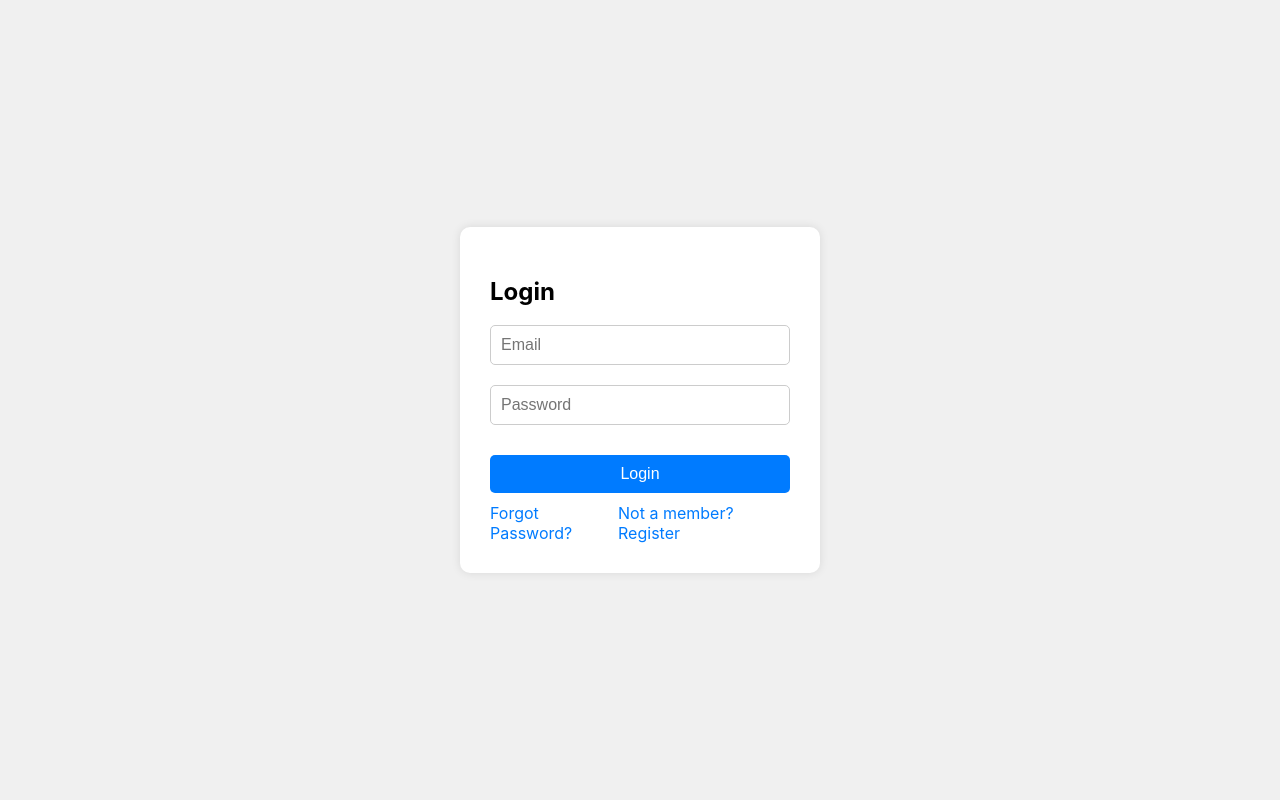
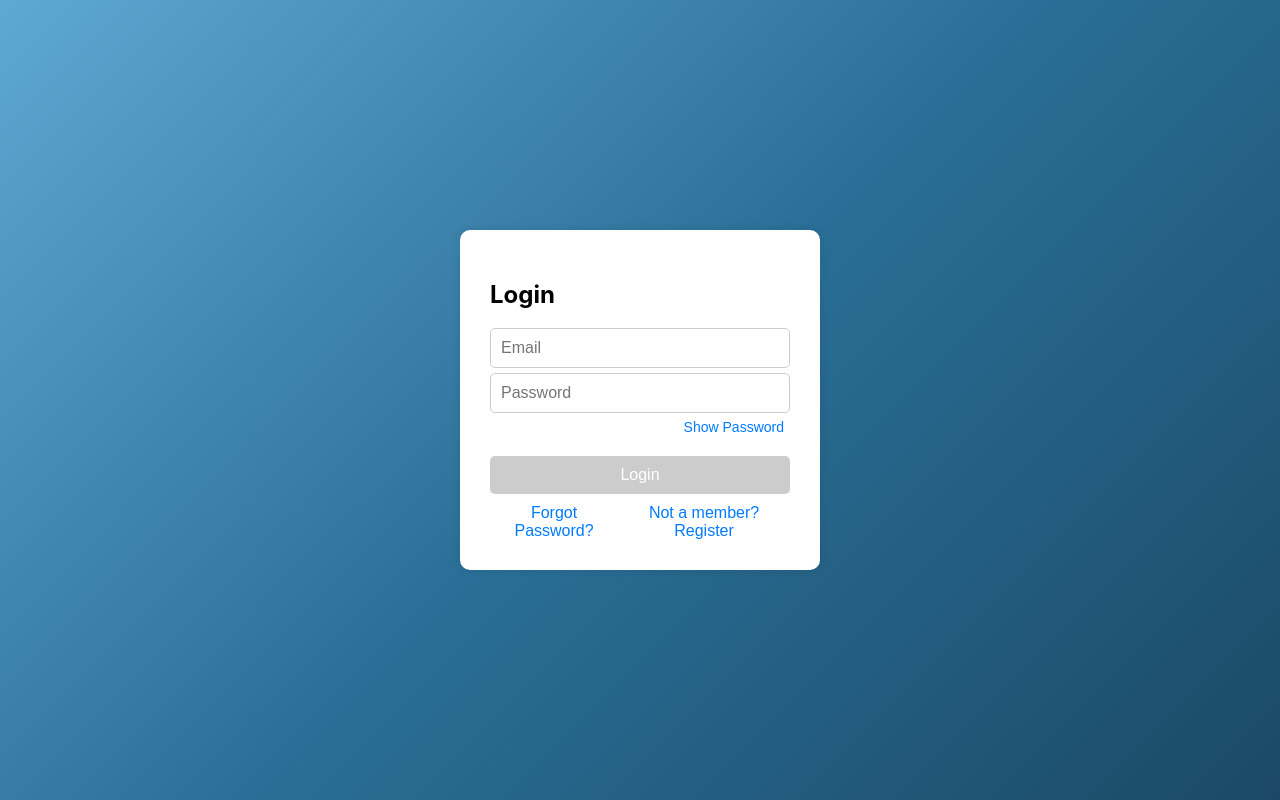
Before and after one commit to amalapeterexperionmea/datagen, a React (Create React App) app: page / in a window 1280 px wide. Built offline with nearby package versions, Linux system fonts and the light colour scheme.

Commit message:
Login Page modification

```diff
--- a/src/Components/Loginpage.js
+++ b/src/Components/Loginpage.js
@@ -1,5 +1,4 @@
-
-import React from "react";
+import React, { useState } from "react";
 import styled from "styled-components";
 
 const Container = styled.div`
@@ -8,10 +7,10 @@ const Container = styled.div`
   align-items: center;
   justify-content: center;
   height: 100vh;
-  background-color: #f0f0f0;
+  background: linear-gradient(135deg, #5FA8D3 0%, #2A6F97 50%, #1B4965 100%);
 `;
 
-const Form = styled.div`
+const Form = styled.form`
   display: flex;
   flex-direction: column;
   padding: 30px;
@@ -23,24 +22,30 @@ const Form = styled.div`
 
 const Input = styled.input`
   padding: 10px;
-  margin-bottom: 20px;
+  margin-bottom: 5px;
   border-radius: 5px;
   border: 1px solid #ccc;
   font-size: 16px;
 `;
 
+const ErrorMessage = styled.p`
+  color: red;
+  font-size: 12px;
+  margin: 5px 0 10px;
+`;
+
 const Button = styled.button`
   padding: 10px;
-  background-color: #007bff;
+  background-color: ${props => (props.disabled ? "#cccccc" : "#007bff")};
   color: white;
   border: none;
   border-radius: 5px;
-  cursor: pointer;
+  cursor: ${props => (props.disabled ? "not-allowed" : "pointer")};
   font-size: 16px;
   margin-top: 10px;
 
   &:hover {
-    background-color: #0056b3;
+    background-color: ${props => (props.disabled ? "#cccccc" : "#0056b3")};
   }
 `;
 
@@ -48,28 +53,119 @@ const Links = styled.div`
   display: flex;
   justify-content: space-between;
   margin-top: 10px;
+`;
 
-  a {
-    color: #007bff;
-    text-decoration: none;
+const StyledLinkButton = styled.button`
+  background: none;
+  border: none;
+  color: #007bff;
+  cursor: pointer;
+  text-decoration: none;
+  font-size: 16px;
+  padding: 0;
 
-    &:hover {
-      text-decoration: underline;
-    }
+  &:hover {
+    text-decoration: underline;
+  }
+`;
+
+const TogglePasswordButton = styled.button`
+  background: none;
+  border: none;
+  color: #007bff;
+  cursor: pointer;
+  font-size: 14px;
+  margin-bottom: 10px;
+  text-align: right;
+
+  &:hover {
+    text-decoration: underline;
   }
 `;
 
 function LoginPage() {
+  const [email, setEmail] = useState("");
+  const [password, setPassword] = useState("");
+  const [showPassword, setShowPassword] = useState(false);
+  const [errors, setErrors] = useState({ email: "", password: "" });
+
+
+  const validateEmail = (email) => {
+    const emailRegex = /^[^\s@]+@[^\s@]+\.[^\s@]+$/;
+    return emailRegex.test(email);
+  };
+
+
+  const validatePassword = (password) => {
+    return password.length >= 6;
+  };
+
+  const handleSubmit = (e) => {
+    e.preventDefault();
+    if (validateEmail(email) && validatePassword(password)) {
+      alert(`Email: ${email}, Password: ${password}`);
+    }
+  };
+
+  const handleEmailChange = (e) => {
+    const value = e.target.value;
+    setEmail(value);
+    setErrors({
+      ...errors,
+      email: validateEmail(value) ? "" : "Invalid email address.",
+    });
+  };
+
+  const handlePasswordChange = (e) => {
+    const value = e.target.value;
+    setPassword(value);
+    setErrors({
+      ...errors,
+      password: validatePassword(value)
+        ? ""
+        : "Password must be at least 6 characters long.",
+    });
+  };
+
+  const togglePasswordVisibility = () => {
+    setShowPassword(!showPassword);
+  };
+
   return (
     <Container>
-      <Form>
+      <Form onSubmit={handleSubmit}>
         <h2>Login</h2>
-        <Input type="email" placeholder="Email" />
-        <Input type="password" placeholder="Password" />
-        <Button>Login</Button>
+        <Input
+          type="email"
+          placeholder="Email"
+          value={email}
+          onChange={handleEmailChange}
+        />
+        {errors.email && <ErrorMessage>{errors.email}</ErrorMessage>}
+
+        <Input
+          type={showPassword ? "text" : "password"}
+          placeholder="Password"
+          value={password}
+          onChange={handlePasswordChange}
+        />
+        {errors.password && <ErrorMessage>{errors.password}</ErrorMessage>}
+
+        <TogglePasswordButton type="button" onClick={togglePasswordVisibility}>
+          {showPassword ? "Hide Password" : "Show Password"}
+        </TogglePasswordButton>
+
+        <Button type="submit" disabled={!email || !password || errors.email || errors.password}>
+          Login
+        </Button>
+
         <Links>
-          <a href="#">Forgot Password?</a>
-          <a href="#">Not a member? Register</a>
+          <StyledLinkButton onClick={() => alert("Forgot Password clicked")}>
+            Forgot Password?
+          </StyledLinkButton>
+          <StyledLinkButton onClick={() => alert("Register clicked")}>
+            Not a member? Register
+          </StyledLinkButton>
         </Links>
       </Form>
     </Container>
```
